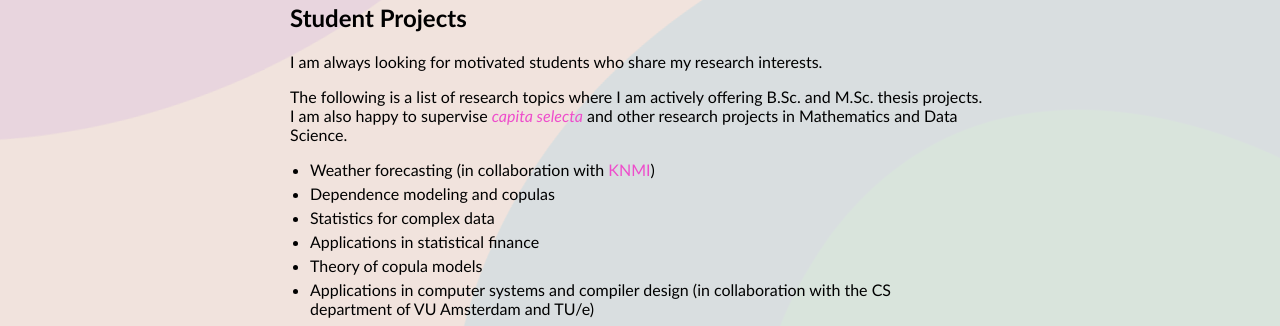
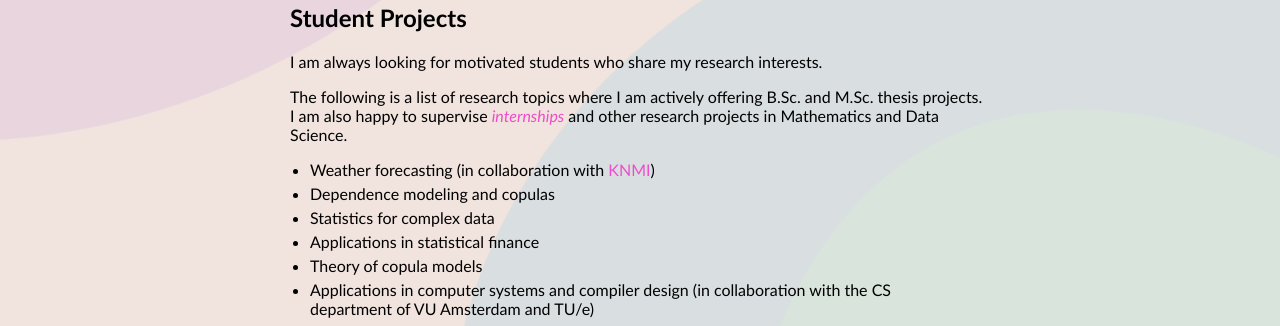
Before and after one commit to elisaperrone/elisaperrone.github.io, a Jekyll site: the page built from teaching.md, in a window 1280 px wide. Shown: the part 573-899 px from the top of the page. Built offline with Jekyll 4.4.1, drawn with Linux system fonts in a browser that asks for light colours; our own code applies the rules of GitHub Pages for plain Markdown files.

Commit message:
Update teaching.md

```diff
--- a/teaching.md
+++ b/teaching.md
@@ -30,7 +30,7 @@ At [JKU Linz](https://www.jku.at/en/institute-of-applied-statistics/) (Austria)
 
 I am always looking for motivated students who share my research interests.
 
-The following is a list of research topics where I am actively offering B.Sc. and M.Sc. thesis projects. I am also happy to supervise [_capita selecta_]() and other research projects in Mathematics and Data Science.
+The following is a list of research topics where I am actively offering B.Sc. and M.Sc. thesis projects. I am also happy to supervise [_internships_](https://studiegids.tue.nl/opleidingen/graduate-school/masters-programs/industrial-and-applied-mathematics0/curriculum/internship) and other research projects in Mathematics and Data Science.
 
 * Weather forecasting (in collaboration with [KNMI](https://www.knmi.nl/home))
 * Dependence modeling and copulas
```
